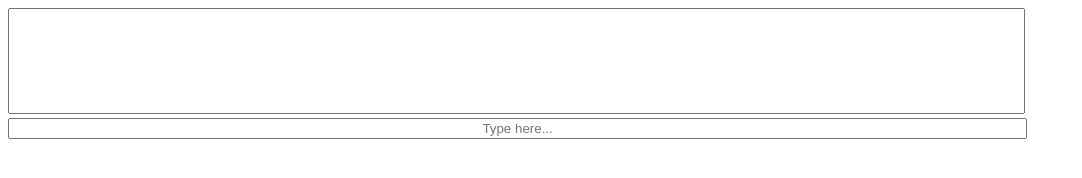
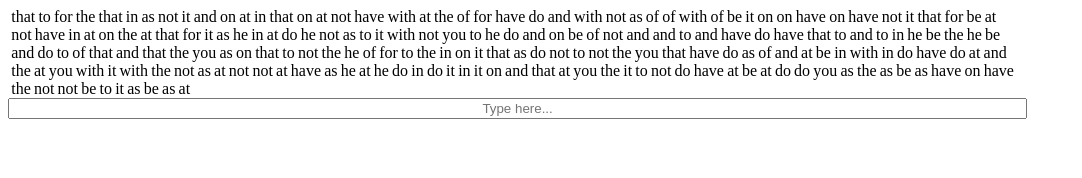
Before and after one commit to Stadnicki/typing-speed-test, a plain HTML site: page index.html in a window 1280 px wide. Shown: the whole page, without its empty margins (0-1082 px from the left). Drawn offline with Linux system fonts and the light colour scheme.

Commit message:
showing words

```diff
--- a/index.html
+++ b/index.html
@@ -8,8 +8,9 @@
 
     <body>
         <div class="root">
-            <textarea id="words-output" readonly></textarea>
+            <section id="words-output" > </section>
             <input placeholder="Type here..." type="text" id="words-input" >
         </div>
+        <script src="/js/Hello.js"></script>
     </body>
 </html>
--- a/js/Hello.js
+++ b/js/Hello.js
@@ -1,5 +1,7 @@
-const output = document.querySelector('#message');
-const input = document.querySelector('#seconds');
+window.addEventListener('load', init);
+
+var output = document.getElementById('words-output');
+var input = document.getElementById('words-input"');
 
 const popularWords = [
     'the',
@@ -21,3 +23,20 @@ const popularWords = [
     'do',
     'at'
   ];
+
+  var gameWords = []
+
+
+function init() {
+  loadWords(popularWords)
+}
+
+function loadWords(wordsArray){
+  var outputString = '';
+  var word = '';
+  for(var i = 0; i < 200; i++){
+    word = wordsArray[Math.floor(Math.random()*wordsArray.length)];
+    outputString += '<span>'+word+'</span>'
+  }
+  output.innerHTML = outputString
+}
--- a/style/main.css
+++ b/style/main.css
@@ -1,13 +1,16 @@
 #words-output{
     outline: 0;
-    height: 100px;
-    width: 80%;
-    resize: none
+    width:80%;
+    resize: none;
 }
 
 
 #words-input{
     text-align: center;
-    top: 100px;
     width: 80%;
 }
+
+#words-output> span {
+    display: inline-block;
+    margin-left: 0.2em;
+}
```
